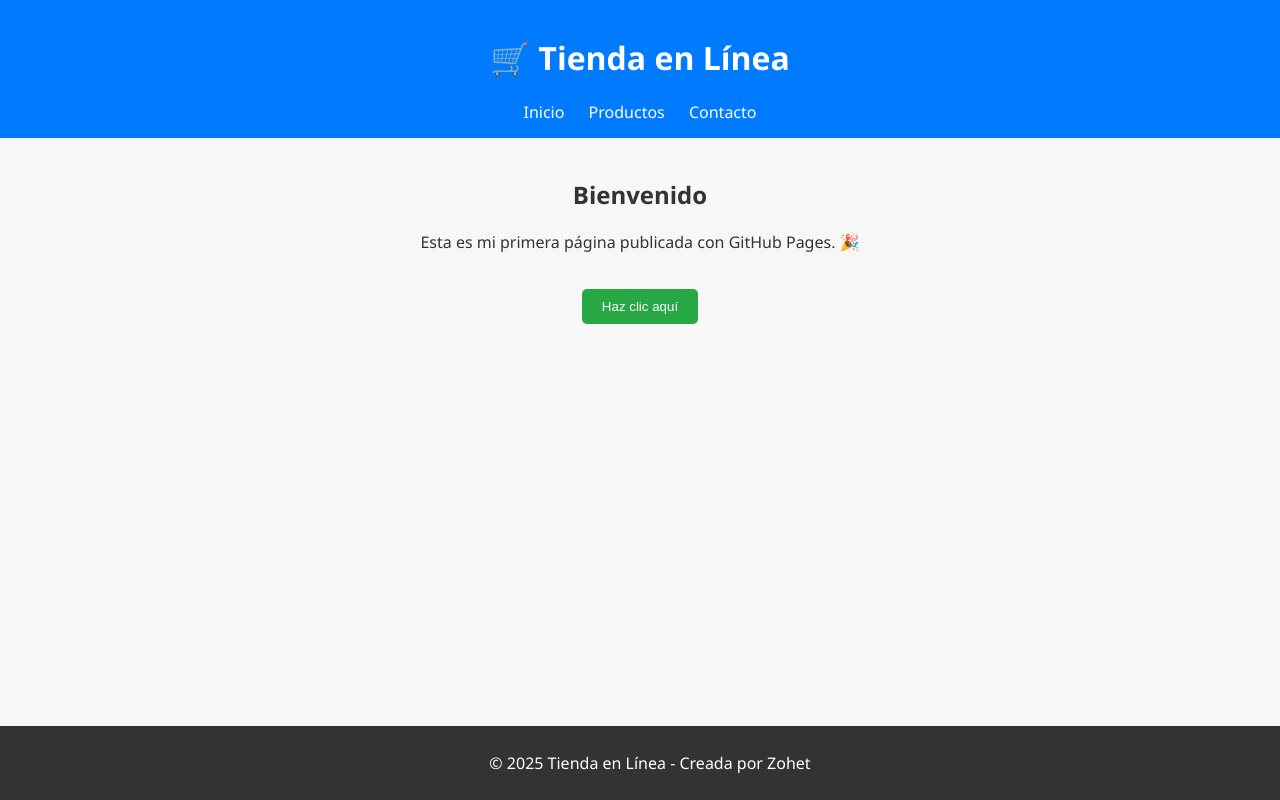
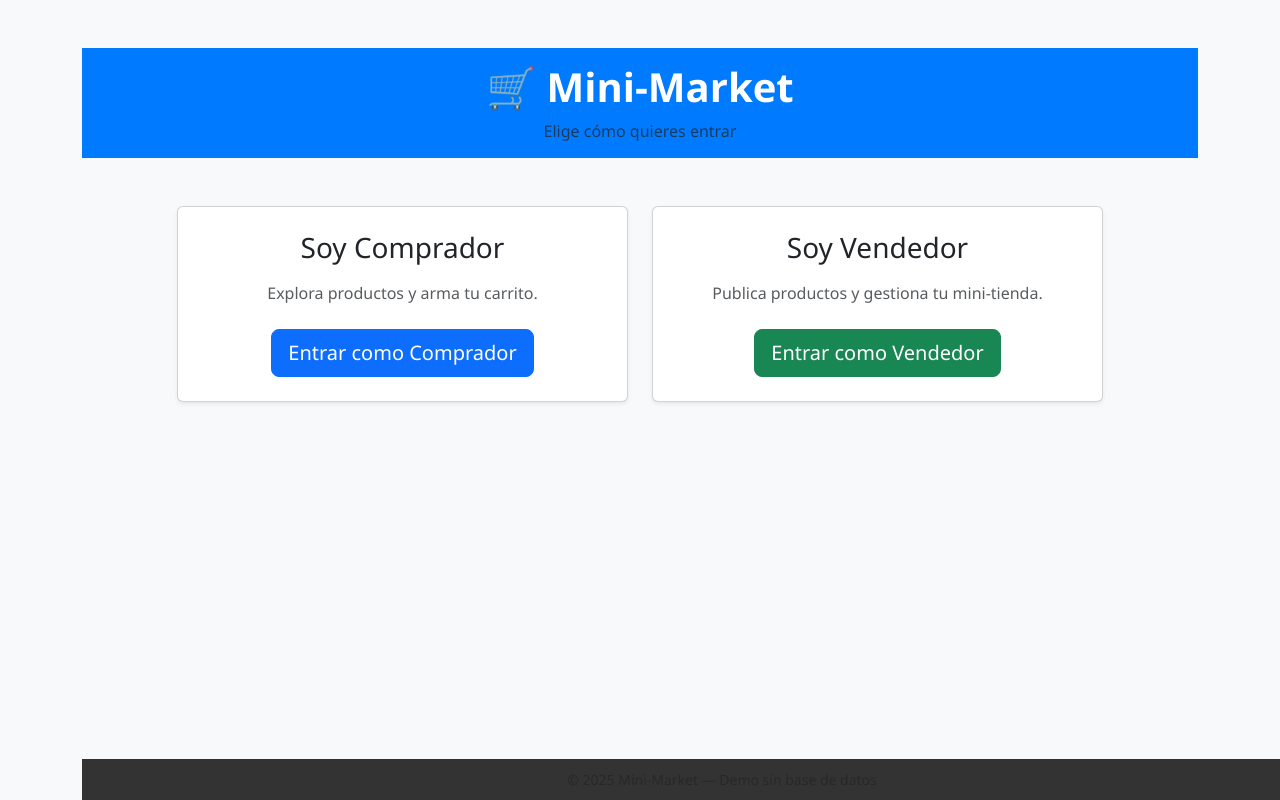
Before and after one commit to zohet10/mi_pagina, a plain HTML site: page index.html in a window 1280 px wide. Drawn offline with nearby package versions, Linux system fonts and the light colour scheme; files that its build step writes are made by us from their sources.

Commit message:
Add files via upload

```diff
--- a/index.html
+++ b/index.html
@@ -1,33 +1,48 @@
 <!DOCTYPE html>
 <html lang="es">
 <head>
-  <meta charset="UTF-8">
-  <meta name="viewport" content="width=device-width, initial-scale=1.0">
-  <title>Tienda en Línea</title>
-  <link rel="stylesheet" href="style.css">
+  <meta charset="UTF-8" />
+  <meta name="viewport" content="width=device-width, initial-scale=1.0"/>
+  <title>Mini-Market | Elegir rol</title>
+  <!-- Bootstrap (estilos bonitos sin instalar nada) -->
+  <link href="https://cdn.jsdelivr.net/npm/bootstrap@5.3.3/dist/css/bootstrap.min.css" rel="stylesheet">
+  <link rel="stylesheet" href="assets/css/style.css">
 </head>
-<body>
-  <header>
-    <h1>🛒 Tienda en Línea</h1>
-    <nav>
-      <a href="#">Inicio</a>
-      <a href="#">Productos</a>
-      <a href="#">Contacto</a>
-    </nav>
-  </header>
+<body class="bg-light">
 
-  <main>
-    <section>
-      <h2>Bienvenido</h2>
-      <p>Esta es mi primera página publicada con GitHub Pages. 🎉</p>
-      <button onclick="mostrarMensaje()">Haz clic aquí</button>
-    </section>
-  </main>
+  <div class="container py-5">
+    <header class="text-center mb-5">
+      <h1 class="fw-bold">🛒 Mini-Market</h1>
+      <p class="text-muted mb-0">Elige cómo quieres entrar</p>
+    </header>
 
-  <footer>
-    <p>© 2025 Tienda en Línea - Creada por Zohet</p>
-  </footer>
+    <div class="row g-4 justify-content-center">
+      <div class="col-12 col-md-5">
+        <div class="card shadow-sm h-100">
+          <div class="card-body text-center p-4">
+            <h3 class="card-title mb-3">Soy Comprador</h3>
+            <p class="text-muted">Explora productos y arma tu carrito.</p>
+            <a class="btn btn-primary btn-lg mt-2" href="comprador/index.html">Entrar como Comprador</a>
+          </div>
+        </div>
+      </div>
 
-  <script src="script.js"></script>
+      <div class="col-12 col-md-5">
+        <div class="card shadow-sm h-100">
+          <div class="card-body text-center p-4">
+            <h3 class="card-title mb-3">Soy Vendedor</h3>
+            <p class="text-muted">Publica productos y gestiona tu mini-tienda.</p>
+            <a class="btn btn-success btn-lg mt-2" href="vendedor/index.html">Entrar como Vendedor</a>
+          </div>
+        </div>
+      </div>
+    </div>
+
+    <footer class="text-center mt-5 text-muted small">
+      © 2025 Mini-Market — Demo sin base de datos
+    </footer>
+  </div>
+
+  <script src="assets/js/main.js"></script>
 </body>
 </html>
```
